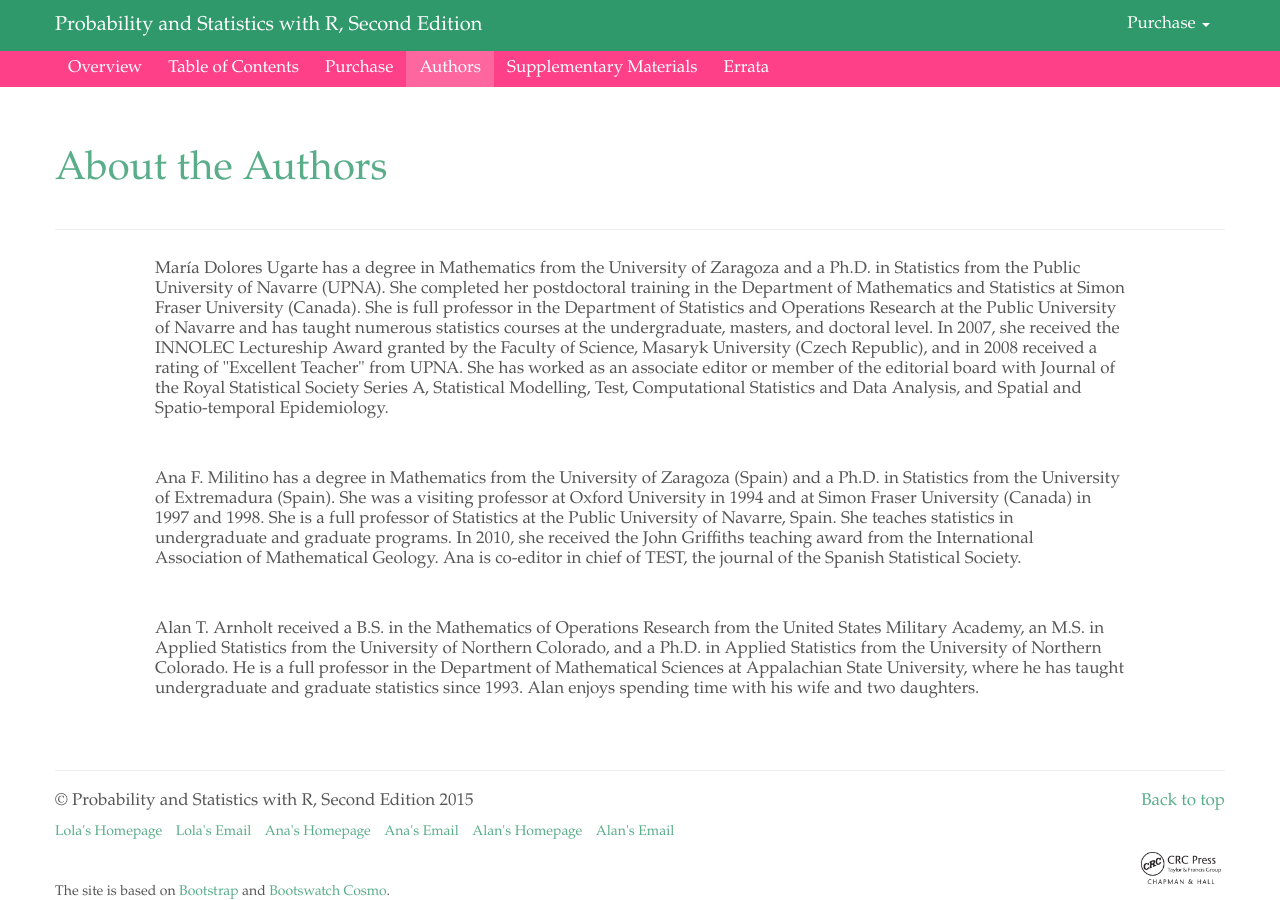
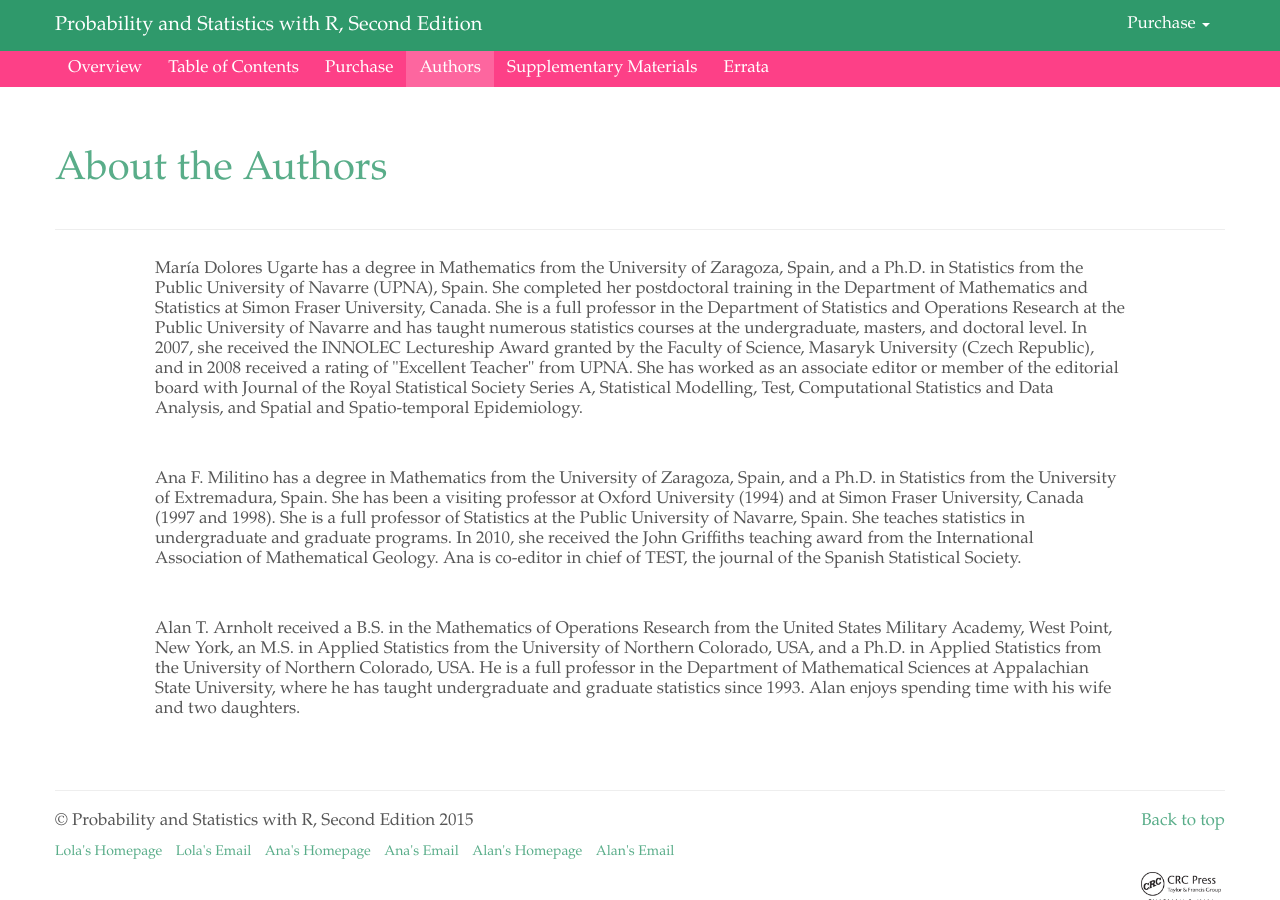
Before and after one commit to alanarnholt/PASWR2E-Book, a Jekyll site: the page built from index.html, in a window 1280 px wide and 900 px high, scrolled down 2340 px. Built offline with Jekyll 4.4.1, drawn with Linux system fonts in a browser that asks for light colours; nearby versions of some CDN libraries.

Commit message:
punctuation updates and countries

```diff
--- a/_includes/author.md
+++ b/_includes/author.md
@@ -6,10 +6,10 @@
   <div class="row">
     <div class="span10 offset1">
       <p>Mar&iacute;a Dolores Ugarte has a degree in Mathematics from the University
-      of Zaragoza and a Ph.D. in Statistics from
-      the Public University of Navarre (UPNA). She completed her postdoctoral
+      of Zaragoza, Spain, and a Ph.D. in Statistics from
+      the Public University of Navarre (UPNA), Spain. She completed her postdoctoral
       training in the Department of
-      Mathematics and Statistics at Simon Fraser University (Canada). She is
+      Mathematics and Statistics at Simon Fraser University, Canada. She is a
       full professor in the Department of
       Statistics and Operations Research at the Public University of Navarre
       and has taught numerous statistics courses
@@ -29,9 +29,8 @@
   <div class="row">
     <div class="span10 offset1">
       <p>Ana F. Militino has a degree in Mathematics from the University of
-      Zaragoza (Spain) and a Ph.D. in Statistics from the University of Extremadura
-      (Spain). She was a visiting professor at Oxford University in 1994 and at Simon
-      Fraser University (Canada) in 1997 and 1998. She is a full professor of
+      Zaragoza, Spain, and a Ph.D. in Statistics from the University of Extremadura, Spain. She has been a visiting professor at Oxford University (1994) and at Simon
+      Fraser University, Canada (1997 and 1998). She is a full professor of
       Statistics at the Public University of Navarre, Spain.  She teaches statistics
       in undergraduate and graduate programs. In 2010, she received the John
       Griffiths teaching award from the International Association of Mathematical
@@ -45,9 +44,9 @@
     <div class="span10 offset1">
       <p>Alan T. Arnholt received a B.S. in the Mathematics of Operations
       Research from the United States Military
-      Academy, an M.S. in Applied Statistics from the University of Northern
-      Colorado, and a Ph.D. in Applied Statistics
-      from the University of Northern Colorado.  He is a full professor in the
+      Academy, West Point, New York, an M.S. in Applied Statistics from the University of Northern
+      Colorado, USA, and a Ph.D. in Applied Statistics
+      from the University of Northern Colorado, USA.  He is a full professor in the
       Department of Mathematical Sciences at
       Appalachian State University, where he has taught undergraduate and
       graduate statistics since 1993. Alan enjoys
```
